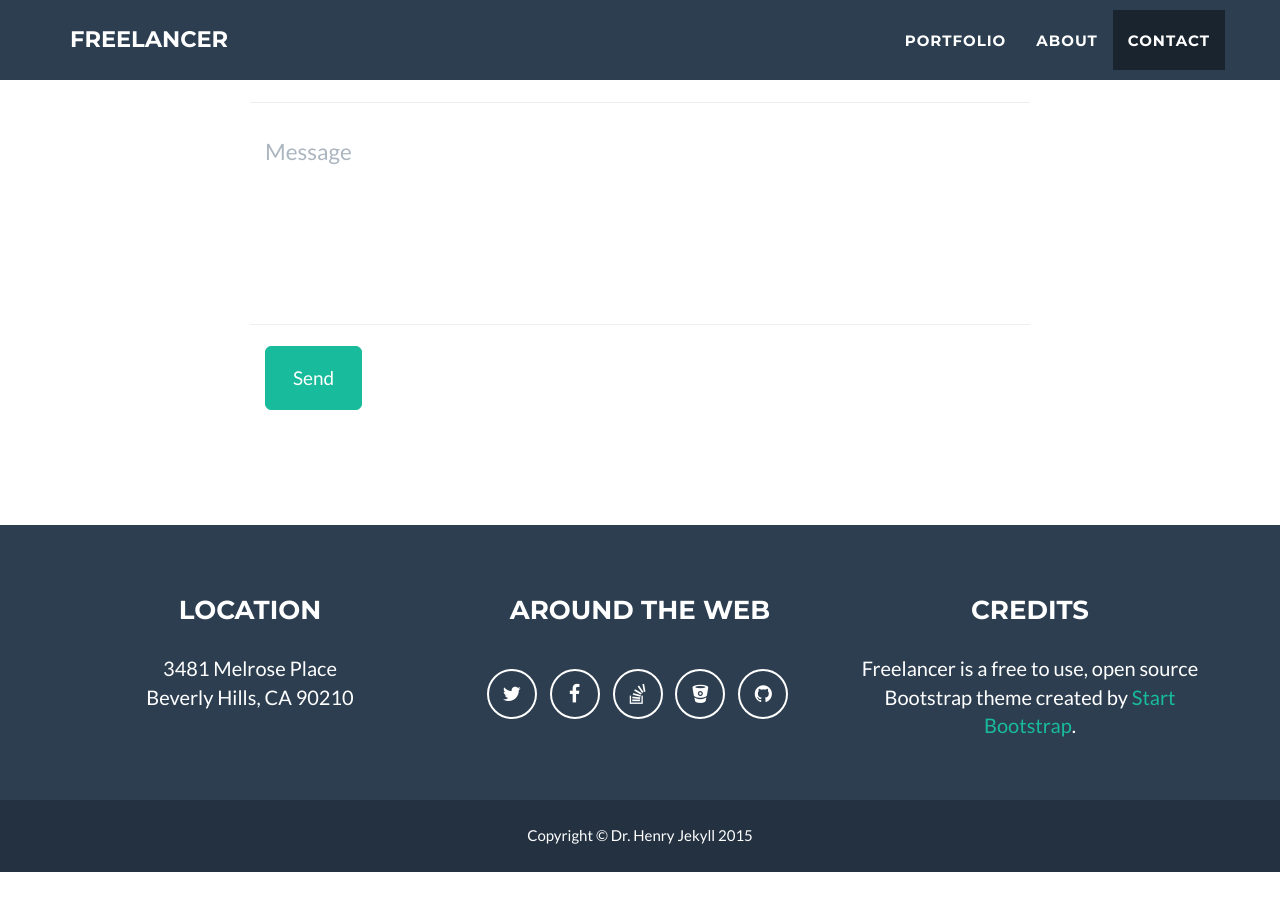
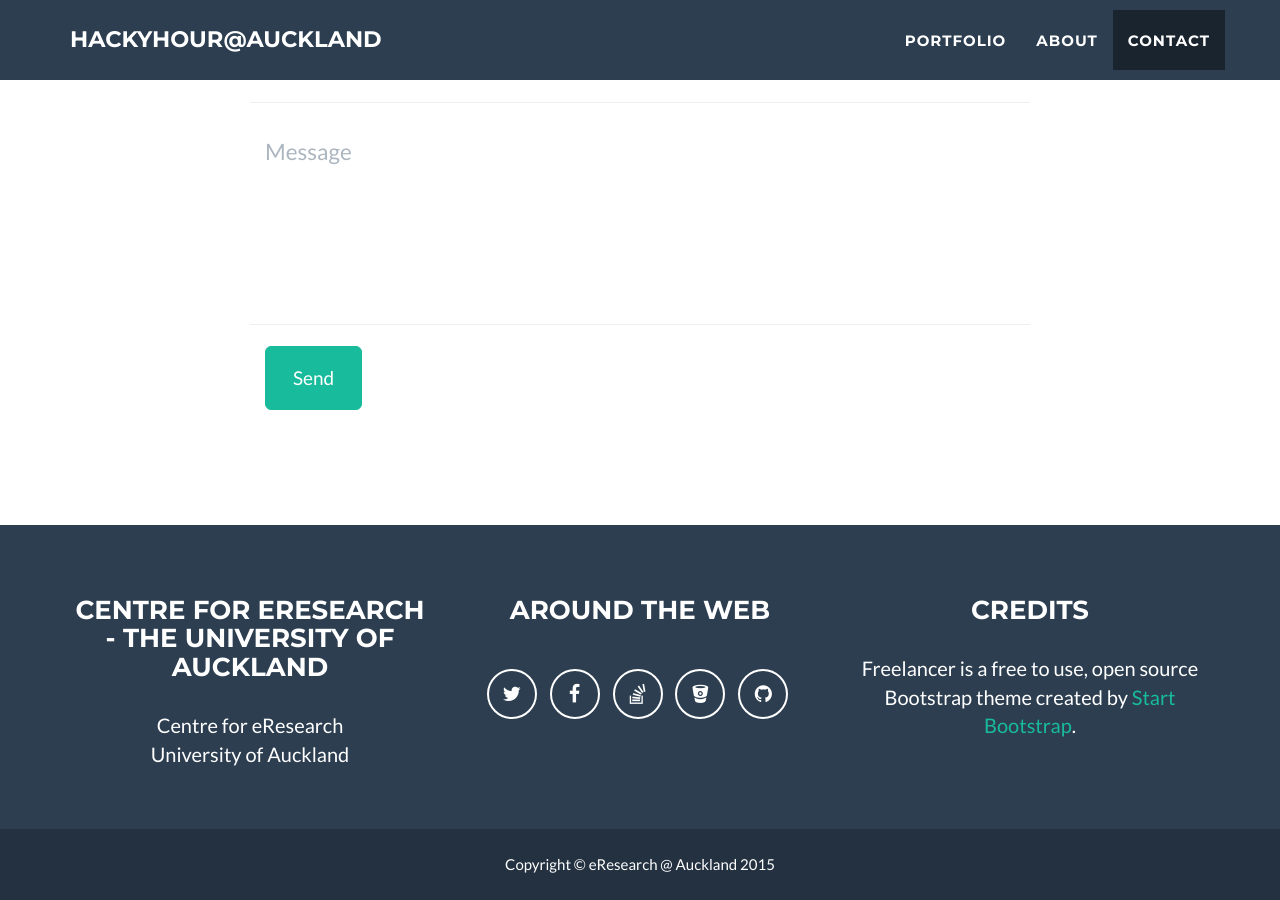
Before and after one commit to UoA-eResearch/HackyHour, a Jekyll site: the page built from index.html, in a window 1280 px wide and 900 px high, scrolled down 2507 px. Built offline with Jekyll 4.4.1, drawn with Linux system fonts in a browser that asks for light colours; before the commit the page ends 3379 px from its top, so only the background shows below that; some of the changed text lies outside the part shown.

Commit message:
changed the config information about the site

```diff
--- a/_config.yml
+++ b/_config.yml
@@ -1,8 +1,8 @@
 # Site settings
-title: Freelancer
-email: your-email@domain.com
-url: https://example.github.io
-description: "Write an awesome description for your new site here. You can edit this line in _config.yml. It will appear in your document head meta (for Google search results) and in your feed.xml site description."
+title: HackyHour@Auckland
+email: eresearch@auckland.ac.nz
+url: https://uoa-eresearch.github.io/HackyHour
+description: "Building a community to help share the latest tools and research best practice. Also hacking on bits of code and data."
 
 # Contact form: comment the line below if you want to stick with the default PHP contact form
 contact: static
@@ -15,8 +15,8 @@ color:
 
 # Footer settings
 footer:
-  copyright: Dr. Henry Jekyll
-  location: Location
+  copyright:  eResearch @ Auckland
+  location: Centre for eResearch - The University of Auckland
   social: Around the Web
   credits: Credits
 
@@ -35,8 +35,8 @@ social:
 
 # Postal address (add as many lines as necessary)
 address:
-  - line: 3481 Melrose Place
-  - line: Beverly Hills, CA 90210
+  - line: Centre for eResearch
+  - line: University of Auckland
 
 # Credits content
 credits: 'Freelancer is a free to use, open source Bootstrap theme created by <a href="http://startbootstrap.com">Start Bootstrap</a>.'
```
